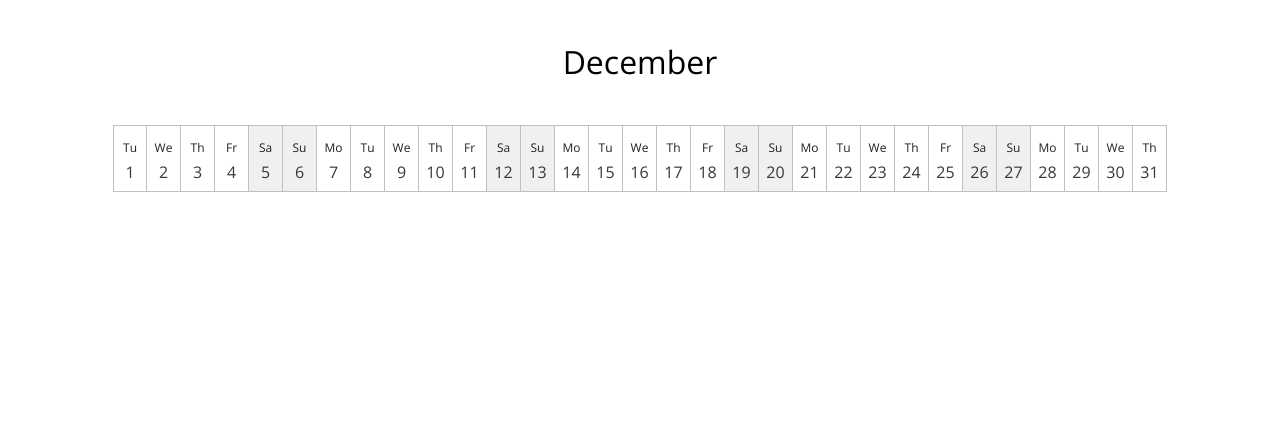
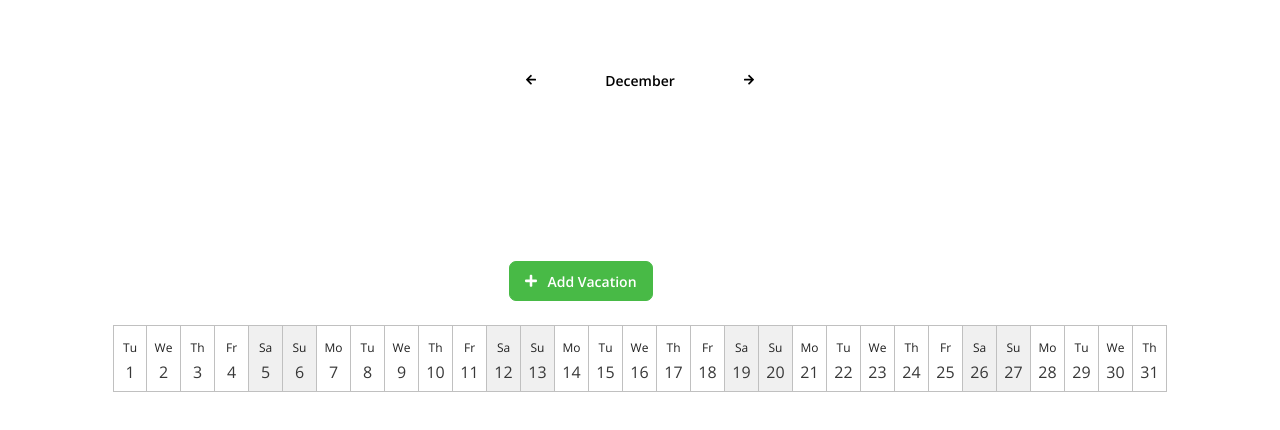
Before and after one commit to sakharov92/calendarTemplate-1, a website built with Parcel: page index.html in a window 1280 px wide. Built offline with nearby package versions, Linux system fonts and the light colour scheme.

Commit message:
added buttons

```diff
--- a/index.html
+++ b/index.html
@@ -5,13 +5,39 @@
   <meta name="viewport" content="width=device-width, initial-scale=1.0" />
   <title>Document</title>
   <link rel="stylesheet" href="src/styles.css" />
-  <link rel="preconnect" href="https://fonts.gstatic.com">
-  <link href="https://fonts.googleapis.com/css2?family=Open+Sans:wght@300;400;600;700&display=swap" rel="stylesheet">
+  <link rel="preconnect" href="https://fonts.gstatic.com" />
+  <link href="https://fonts.googleapis.com/css2?family=Open+Sans:wght@300;400;600;700&display=swap" rel="stylesheet" />
 </head>
 
 <body>
 <div id="app">
-  <p class="chosenMonth"></p>
+
+  <div class="chosenMonths">
+    <button id="beforeMonth" class="chosenMonths__button" type="button">
+      <svg aria-hidden="true" focusable="false" role="img" xmlns="http://www.w3.org/2000/svg"
+      viewBox="0 0 448 512" width="10">
+      <path fill="currentColor" d="M257.5 445.1l-22.2 22.2c-9.4 9.4-24.6 9.4-33.9 0L7 273c-9.4-9.4-9.4-24.6 0-33.9L201.4 44.7c9.4-9.4 24.6-9.4 33.9 0l22.2 22.2c9.5 9.5 9.3 25-.4 34.3L136.6 216H424c13.3 0 24 10.7 24 24v32c0 13.3-10.7 24-24 24H136.6l120.5 114.8c9.8 9.3 10 24.8.4 34.3z"></path>
+      </svg>
+    </button>
+    <p class="chosenMonth">September 2020</p>
+    <button id="afterMonth" class="chosenMonths__button" type="button">
+      <svg aria-hidden="true" focusable="false" role="img" xmlns="http://www.w3.org/2000/svg"
+      viewBox="0 0 448 512" width="10">
+      <path fill="currentColor" d="M190.5 66.9l22.2-22.2c9.4-9.4 24.6-9.4 33.9 0L441 239c9.4 9.4 9.4 24.6 0 33.9L246.6 467.3c-9.4 9.4-24.6 9.4-33.9 0l-22.2-22.2c-9.5-9.5-9.3-25 .4-34.3L311.4 296H24c-13.3 0-24-10.7-24-24v-32c0-13.3 10.7-24 24-24h287.4L190.9 101.2c-9.8-9.3-10-24.8-.4-34.3z"></path>
+      </svg>
+    </button>
+  </div>
+
+  <div class="cell">
+    <button type="button" class="addVacation">
+      <svg aria-hidden="true" focusable="false" role="img" xmlns="http://www.w3.org/2000/svg"
+      viewBox="0 0 448 512" width="12" class="plus">
+        <path fill="currentColor" d="M416 208H272V64c0-17.67-14.33-32-32-32h-32c-17.67 0-32 14.33-32 32v144H32c-17.67 0-32 14.33-32 32v32c0 17.67 14.33 32 32 32h144v144c0 17.67 14.33 32 32 32h32c17.67 0 32-14.33 32-32V304h144c17.67 0 32-14.33 32-32v-32c0-17.67-14.33-32-32-32z"></path>
+      </svg>
+      <span>Add Vacation</span>
+    </button>
+  </div>
+
   <table>
     <thead>
     <tr class="outputCalendar"></tr>
--- a/src/styles.css
+++ b/src/styles.css
@@ -56,3 +56,73 @@ body {
 .weekend {
   background: #f0f0f0;
 }
+
+/* ########## BUTTONS ########## */
+
+.chosenMonths {
+  display: flex;
+  justify-content: space-between;
+  align-items: center;
+  width: 228px;
+  margin: 30px auto;
+}
+
+.chosenMonths__button {
+  display: block;
+  background: none;
+  border: none;
+}
+
+.chosenMonths__button:hover,
+.chosenMonths__button:focus {
+  color: #48BA46;
+  cursor: pointer;
+  outline: none;
+}
+
+.chosenMonth {
+  font-family: "Open Sans", sans-serif;
+  font-style: normal;
+  font-weight: 600;
+  font-size: 14px;
+  line-height: 21px;
+  color: #000000;
+}
+
+/* ################################# */
+
+.cell {
+  display: block;
+  width: 262px;
+  height: 62px;
+  margin-top: 100px;
+}
+
+.addVacation {
+  display: flex;
+  justify-content: center;
+  align-items: center;
+  width: 144px;
+  height: 40px;
+  background-color: #48BA46;
+  color: #ffffff;
+  border: 1px solid #48BA46;
+  border-radius: 7px;
+  font-family: "Open Sans", sans-serif;
+  font-style: normal;
+  font-weight: 600;
+  font-size: 14px;
+  line-height: 21px;
+}
+
+.addVacation:hover,
+.addVacation:focus {
+  color: #48BA46;
+  background-color: #ffffff;
+  cursor: pointer;
+  outline: none;
+}
+
+.addVacation .plus {
+  margin-right: 10px;
+}
```
